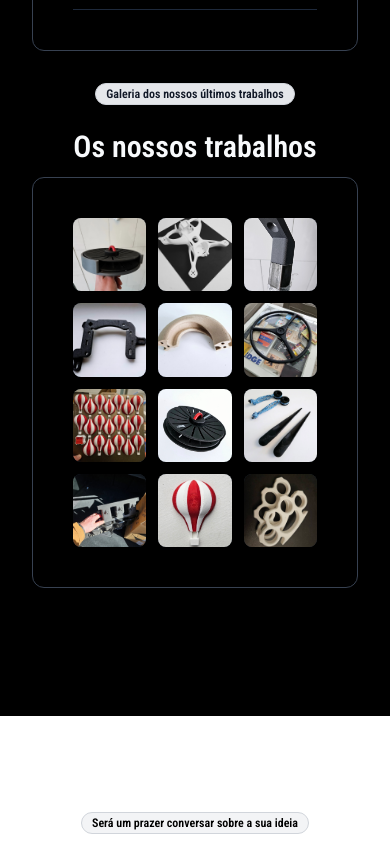
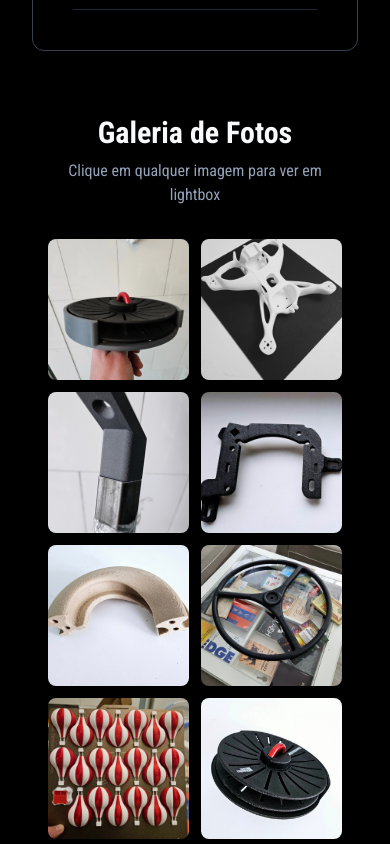
Before and after one commit to Kizenbahs/pt.carbonprint.lv, a React (Vite) app: page / in a window 390 px wide. Shown: the part 3720-4564 px from the top of the page. Built offline with nearby package versions, Linux system fonts and the light colour scheme.

Commit message:
feat: add lightbox only to gallery, remove hover titles

```diff
--- a/src/components/Faq.tsx
+++ b/src/components/Faq.tsx
@@ -7,6 +7,7 @@ import {
 import { Avatar, AvatarFallback, AvatarImage } from "@/components/ui/avatar";
 import { Button } from "@/components/ui/button";
 import { Badge } from "@/components/ui/badge";
+import GalleryWithLightbox from "./GalleryWithLightbox";
 
 interface FaqItem {
   id: string;
@@ -127,55 +128,8 @@ const Faq = ({
           </div>
 
           {/* Right Gallery Block */}
-          <div className="flex flex-col text-center">
-            <Badge className="mb-6 mt-0 mx-auto text-gray-900 bg-gray-200 border border-gray-300">
-            Galeria dos nossos últimos trabalhos
-            </Badge>
-            <h2 className="mb-3 mt-0 text-3xl font-semibold md:mb-4 lg:mb-6 lg:text-4xl">
-              Os nossos trabalhos
-            </h2>
-            <div className="w-full">
-              <div className="bg-black rounded-xl shadow-xl border border-gray-700 p-10 flex flex-col justify-center text-white w-full">
-                <div className="grid grid-cols-3 gap-3 h-full">
-                  <div className="aspect-square bg-gray-800 rounded-lg overflow-hidden">
-                    <img src="/img/3d-print-01.jpg" alt="3D Print 1" className="w-full h-full object-cover hover:scale-105 transition-transform duration-200" />
-                  </div>
-                  <div className="aspect-square bg-gray-800 rounded-lg overflow-hidden">
-                    <img src="/img/3d-print-02.jpg" alt="3D Print 2" className="w-full h-full object-cover hover:scale-105 transition-transform duration-200" />
-                  </div>
-                  <div className="aspect-square bg-gray-800 rounded-lg overflow-hidden">
-                    <img src="/img/3d-print-03.jpg" alt="3D Print 3" className="w-full h-full object-cover hover:scale-105 transition-transform duration-200" />
-                  </div>
-                  <div className="aspect-square bg-gray-800 rounded-lg overflow-hidden">
-                    <img src="/img/3d-print-04.jpg" alt="3D Print 4" className="w-full h-full object-cover hover:scale-105 transition-transform duration-200" />
-                  </div>
-                  <div className="aspect-square bg-gray-800 rounded-lg overflow-hidden">
-                    <img src="/img/3d-print-05.jpg" alt="3D Print 5" className="w-full h-full object-cover hover:scale-105 transition-transform duration-200" />
-                  </div>
-                  <div className="aspect-square bg-gray-800 rounded-lg overflow-hidden">
-                    <img src="/img/3d-print-06.jpg" alt="3D Print 6" className="w-full h-full object-cover hover:scale-105 transition-transform duration-200" />
-                  </div>
-                  <div className="aspect-square bg-gray-800 rounded-lg overflow-hidden">
-                    <img src="/img/3d-print-07.jpg" alt="3D Print 7" className="w-full h-full object-cover hover:scale-105 transition-transform duration-200" />
-                  </div>
-                  <div className="aspect-square bg-gray-800 rounded-lg overflow-hidden">
-                    <img src="/img/3d-print-08.jpg" alt="3D Print 8" className="w-full h-full object-cover hover:scale-105 transition-transform duration-200" />
-                  </div>
-                  <div className="aspect-square bg-gray-800 rounded-lg overflow-hidden">
-                    <img src="/img/3d-print-09.jpg" alt="3D Print 9" className="w-full h-full object-cover hover:scale-105 transition-transform duration-200" />
-                  </div>
-                  <div className="aspect-square bg-gray-800 rounded-lg overflow-hidden">
-                    <img src="/img/3d-print-10.jpg" alt="3D Print 10" className="w-full h-full object-cover hover:scale-105 transition-transform duration-200" />
-                  </div>
-                  <div className="aspect-square bg-gray-800 rounded-lg overflow-hidden">
-                    <img src="/img/3d-print-11.jpg" alt="3D Print 11" className="w-full h-full object-cover hover:scale-105 transition-transform duration-200" />
-                  </div>
-                  <div className="aspect-square bg-gray-800 rounded-lg overflow-hidden">
-                    <img src="/img/3d-print-12.jpg" alt="3D Print 12" className="w-full h-full object-cover hover:scale-105 transition-transform duration-200" />
-                  </div>
-                </div>
-              </div>
-            </div>
+          <div className="flex flex-col">
+            <GalleryWithLightbox />
           </div>
         </div>
       </div>
--- /dev/null
+++ b/src/components/GalleryWithLightbox.tsx
@@ -0,0 +1,145 @@
+import React, { useState, useEffect } from "react";
+import { ChevronLeft, ChevronRight, X } from "lucide-react";
+import { Dialog, DialogContent } from "@/components/ui/dialog";
+import { Button } from "@/components/ui/button";
+
+const images = [
+  { src: "/img/3d-print-01.jpg", alt: "3D Print 1", title: "3D Print 1" },
+  { src: "/img/3d-print-02.jpg", alt: "3D Print 2", title: "3D Print 2" },
+  { src: "/img/3d-print-03.jpg", alt: "3D Print 3", title: "3D Print 3" },
+  { src: "/img/3d-print-04.jpg", alt: "3D Print 4", title: "3D Print 4" },
+  { src: "/img/3d-print-05.jpg", alt: "3D Print 5", title: "3D Print 5" },
+  { src: "/img/3d-print-06.jpg", alt: "3D Print 6", title: "3D Print 6" },
+  { src: "/img/3d-print-07.jpg", alt: "3D Print 7", title: "3D Print 7" },
+  { src: "/img/3d-print-08.jpg", alt: "3D Print 8", title: "3D Print 8" },
+  { src: "/img/3d-print-09.jpg", alt: "3D Print 9", title: "3D Print 9" },
+  { src: "/img/3d-print-10.jpg", alt: "3D Print 10", title: "3D Print 10" },
+  { src: "/img/3d-print-11.jpg", alt: "3D Print 11", title: "3D Print 11" },
+  { src: "/img/3d-print-12.jpg", alt: "3D Print 12", title: "3D Print 12" },
+  { src: "/img/3d-print-13.jpg", alt: "3D Print 13", title: "3D Print 13" },
+  { src: "/img/3d-print-14.jpg", alt: "3D Print 14", title: "3D Print 14" },
+  { src: "/img/3d-print-15.jpg", alt: "3D Print 15", title: "3D Print 15" },
+  { src: "/img/3d-print-16.jpg", alt: "3D Print 16", title: "3D Print 16" },
+];
+
+export default function GalleryWithLightbox() {
+  const [selectedIndex, setSelectedIndex] = useState<number | null>(null);
+  const [currentIndex, setCurrentIndex] = useState(0);
+
+  const openLightbox = (index: number) => {
+    setCurrentIndex(index);
+    setSelectedIndex(index);
+  };
+
+  const closeLightbox = () => {
+    setSelectedIndex(null);
+  };
+
+  const goToPrevious = () => {
+    const newIndex = currentIndex > 0 ? currentIndex - 1 : images.length - 1;
+    setCurrentIndex(newIndex);
+    setSelectedIndex(newIndex);
+  };
+
+  const goToNext = () => {
+    const newIndex = currentIndex < images.length - 1 ? currentIndex + 1 : 0;
+    setCurrentIndex(newIndex);
+    setSelectedIndex(newIndex);
+  };
+
+  useEffect(() => {
+    const handleKeyDown = (event: KeyboardEvent) => {
+      if (selectedIndex === null) return;
+      switch (event.key) {
+        case "ArrowLeft":
+          event.preventDefault();
+          goToPrevious();
+          break;
+        case "ArrowRight":
+          event.preventDefault();
+          goToNext();
+          break;
+        case "Escape":
+          event.preventDefault();
+          closeLightbox();
+          break;
+      }
+    };
+    document.addEventListener("keydown", handleKeyDown);
+    return () => document.removeEventListener("keydown", handleKeyDown);
+  }, [selectedIndex, currentIndex]);
+
+  return (
+    <div className="container mx-auto px-4 py-8">
+      <div className="mb-8">
+        <h1 className="text-3xl font-bold text-center mb-2">Galeria de Fotos</h1>
+        <p className="text-muted-foreground text-center">Clique em qualquer imagem para ver em lightbox</p>
+      </div>
+      <div className="grid grid-cols-2 sm:grid-cols-3 md:grid-cols-4 lg:grid-cols-5 gap-3">
+        {images.map((image, index) => (
+          <div
+            key={image.src}
+            className="group relative aspect-square overflow-hidden rounded-lg cursor-pointer transition-transform hover:scale-105"
+            onClick={() => openLightbox(index)}
+          >
+            <img
+              src={image.src}
+              alt={image.alt}
+              className="object-cover w-full h-full transition-opacity group-hover:opacity-80"
+              loading="lazy"
+            />
+            <div className="absolute inset-0 bg-black/0 group-hover:bg-black/20 transition-colors" />
+          </div>
+        ))}
+      </div>
+      <Dialog open={selectedIndex !== null} onOpenChange={closeLightbox}>
+        <DialogContent className="max-w-7xl w-full h-full max-h-[90vh] p-0 bg-black/95 border-none">
+          <div className="relative w-full h-full flex items-center justify-center">
+            <Button
+              variant="ghost"
+              size="icon"
+              className="absolute top-4 right-4 z-50 text-white hover:bg-white/20"
+              onClick={closeLightbox}
+            >
+              <X className="h-6 w-6" />
+            </Button>
+            <div className="absolute top-4 left-4 z-50 bg-black/50 text-white px-3 py-1 rounded-full text-sm">
+              {currentIndex + 1} / {images.length}
+            </div>
+            <Button
+              variant="ghost"
+              size="icon"
+              className="absolute left-4 top-1/2 -translate-y-1/2 z-50 text-white hover:bg-white/20"
+              onClick={goToPrevious}
+            >
+              <ChevronLeft className="h-8 w-8" />
+            </Button>
+            <Button
+              variant="ghost"
+              size="icon"
+              className="absolute right-4 top-1/2 -translate-y-1/2 z-50 text-white hover:bg-white/20"
+              onClick={goToNext}
+            >
+              <ChevronRight className="h-8 w-8" />
+            </Button>
+            {selectedIndex !== null && (
+              <div className="relative w-full h-full flex items-center justify-center p-8">
+                <div className="relative max-w-full max-h-full">
+                  <img
+                    src={images[currentIndex].src}
+                    alt={images[currentIndex].alt}
+                    className="max-w-full max-h-[70vh] object-contain"
+                    style={{ margin: "0 auto" }}
+                  />
+                </div>
+                <div className="absolute bottom-8 left-1/2 -translate-x-1/2 bg-black/50 text-white px-4 py-2 rounded-lg">
+                  <h3 className="text-lg font-medium">{images[currentIndex].title}</h3>
+                </div>
+              </div>
+            )}
+          </div>
+        </DialogContent>
+      </Dialog>
+    </div>
+  );
+}
--- a/src/components/SobreNos.tsx
+++ b/src/components/SobreNos.tsx
@@ -1,5 +1,6 @@
 import { Badge } from "@/components/ui/badge";
 import { Card, CardContent, CardHeader } from "@/components/ui/card";
+import * as React from "react";
 
 const sobreNosPosts = [
   {
```
